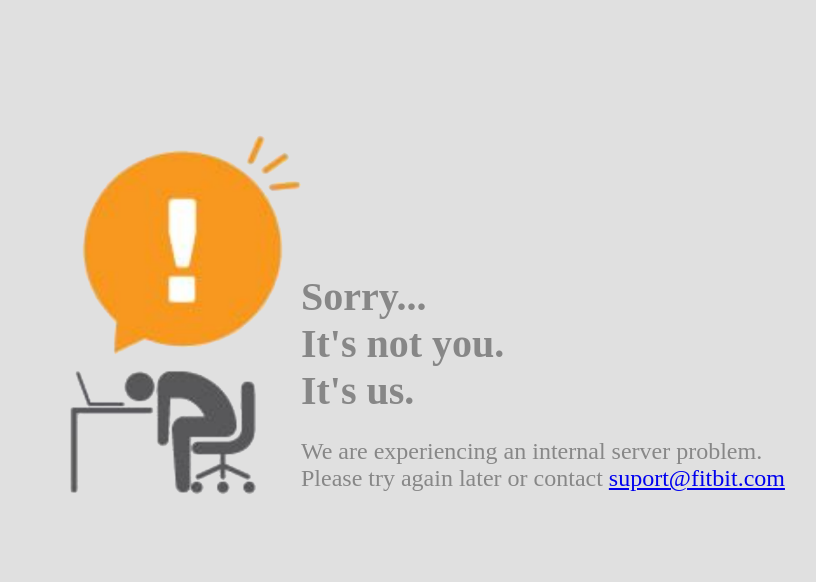
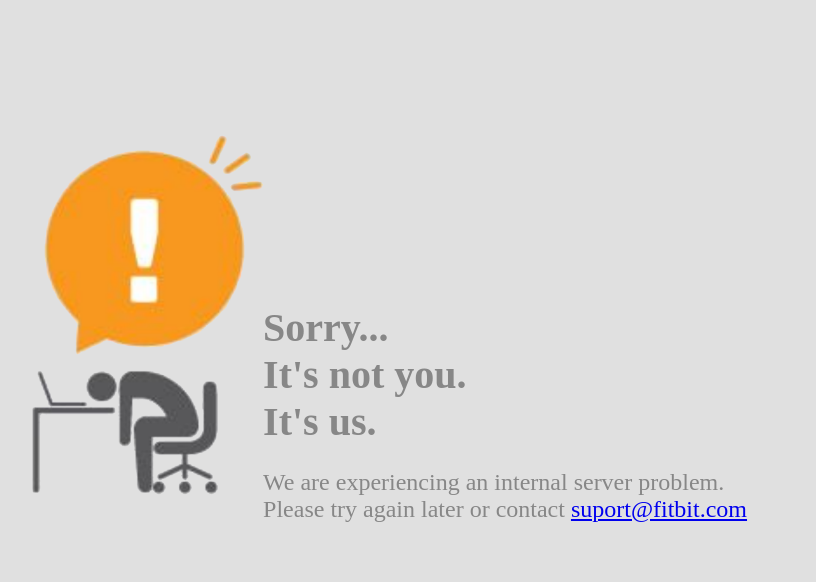
Before and after one commit to Darijush/05-19_other_try_404, a website: page index.html in a window 1280 px wide. Shown: the whole page, without its empty margins (339-1155 px from the left). Drawn offline with Linux system fonts and the light colour scheme.

Commit message:
some minor changes in layout

```diff
--- a/index.html
+++ b/index.html
@@ -7,8 +7,8 @@
     <title>Document</title>
 </head>
 <body style="background-color: #E0E0E0;">
-    <main style="width: 80%; height: 80%; margin-top: 5%;margin-left: 10%;display: inline-block;">
-        <div style="float: right;width: 50%; margin-top: 20%;">
+    <main style="width: 80%; height: 80%; margin-top: 5%;margin-left: 7%;display: inline-block;">
+        <div style="float: right;width: 50%; margin-top: 23%;">
             <h1 style="font-size: 40px;color: #878787; margin-bottom: 0; margin-top: 0;">Sorry...</h1>
             <h2 style="font-size: 40px;color: #878787; margin-bottom: 0; margin-top: 0;">It's not you.</h2>
             <h3 style="font-size: 40px;color: #878787; margin-bottom: 0; margin-top: 0;">It's us.</h3>
```
